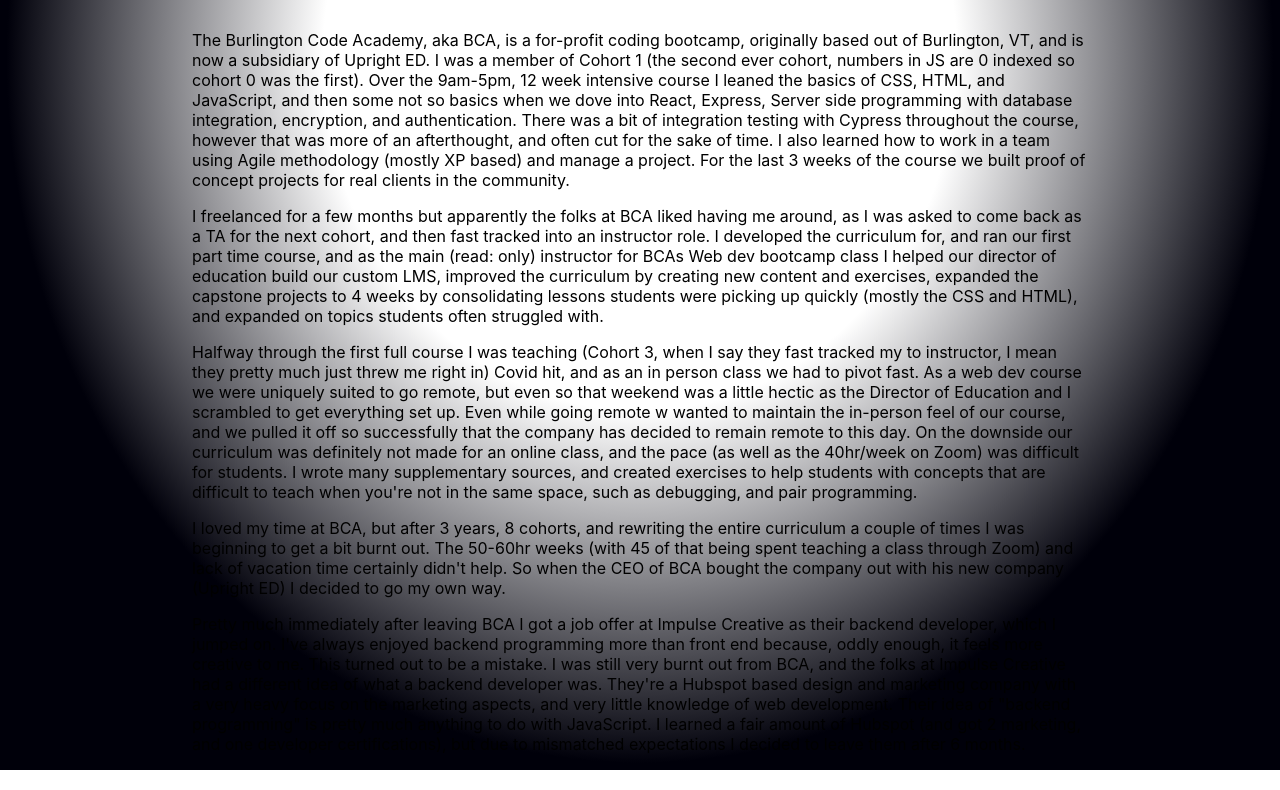
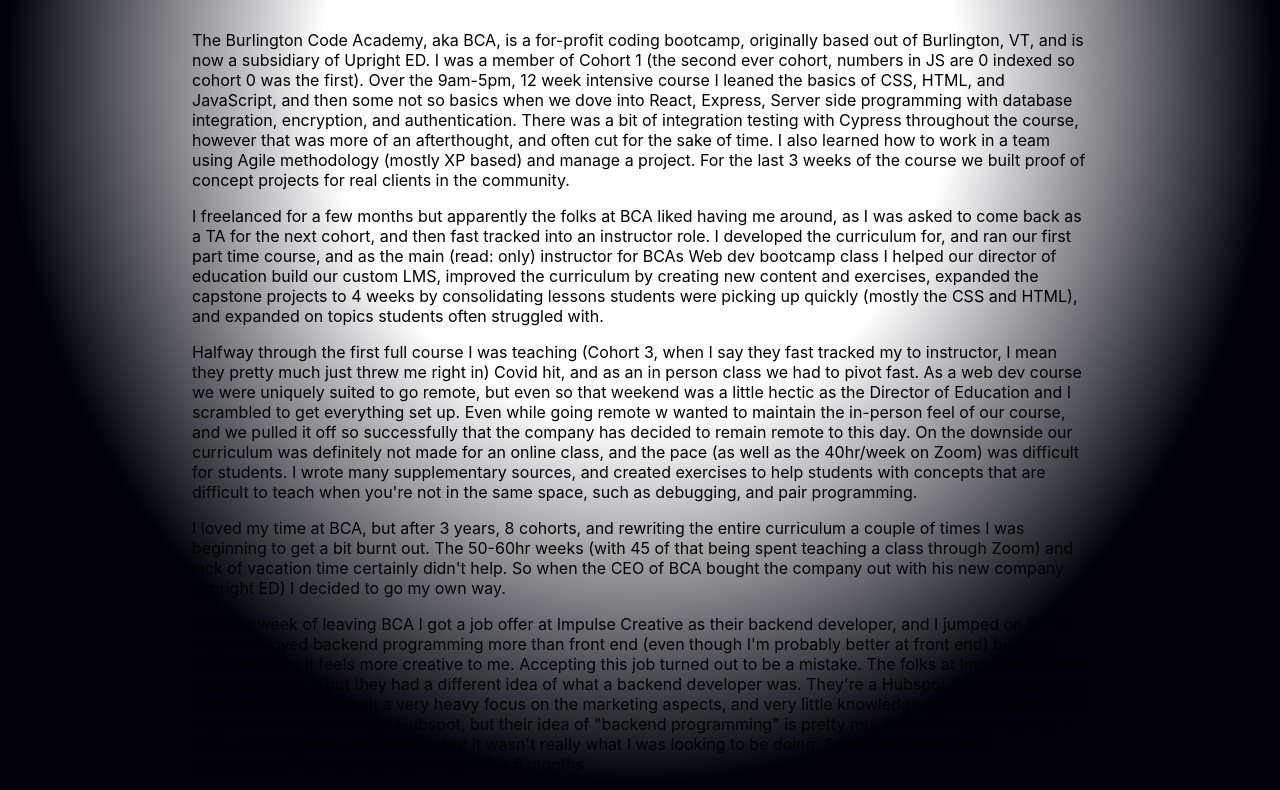
Before and after one commit to Habenzy/portfolio-site, a React (Create React App) app in the folder client/: page /about in a window 1280 px wide. Shown: the part 1064-1854 px from the top of the page. Built offline with nearby package versions, Linux system fonts and the light colour scheme.

Commit message:
bio edits

```diff
--- a/client/src/about/about.js
+++ b/client/src/about/about.js
@@ -87,15 +87,16 @@ export default function About(props) {
           concept projects for real clients in the community.
         </p>
         <p>
-          I freelanced for a few months but apparently the folks at BCA liked having me around, as I was asked to
-          come back as a TA for the next cohort, and then fast tracked into an
-          instructor role. I developed the curriculum for, and ran our first
-          part time course, and as the main (read: only) instructor for BCAs Web
-          dev bootcamp class I helped our director of education build our custom
-          LMS, improved the curriculum by creating new content and exercises,
-          expanded the capstone projects to 4 weeks by consolidating lessons
-          students were picking up quickly (mostly the CSS and HTML), and
-          expanded on topics students often struggled with.
+          I freelanced for a few months but apparently the folks at BCA liked
+          having me around, as I was asked to come back as a TA for the next
+          cohort, and then fast tracked into an instructor role. I developed the
+          curriculum for, and ran our first part time course, and as the main
+          (read: only) instructor for BCAs Web dev bootcamp class I helped our
+          director of education build our custom LMS, improved the curriculum by
+          creating new content and exercises, expanded the capstone projects to
+          4 weeks by consolidating lessons students were picking up quickly
+          (mostly the CSS and HTML), and expanded on topics students often
+          struggled with.
         </p>
         <p>
           Halfway through the first full course I was teaching (Cohort 3, when I
@@ -122,18 +123,19 @@ export default function About(props) {
           (Upright ED) I decided to go my own way.
         </p>
         <p>
-          Pretty much immediately after leaving BCA I got a job offer at Impulse
-          Creative as their backend developer, which I jumped on. I've always
-          enjoyed backend programming more than front end because, oddly enough,
-          it feels more creative to me. This turned out to be a mistake. I was
-          still very burnt out from BCA, and the folks at Impulse Creative had a
-          different idea of what a backend developer was. They're a Hubspot
-          based design and marketing company with a very heavy focus on the
-          marketing aspects, and very little knowledge of web development. Their
-          idea of "backend programming" is pretty much anything to do with
-          JavaScript. I learned a fair amount of Hubspot (and got 2 marketing,
-          and one developer certifications), but due to mismatched expectations
-          I decided to leave them after 6 months.
+          Within a week of leaving BCA I got a job offer at Impulse Creative as
+          their backend developer, and I jumped on it. I've always enjoyed
+          backend programming more than front end (even though I'm probably
+          better at front end) because, oddly enough, it feels more creative to
+          me. Accepting this job turned out to be a mistake. The folks at
+          Impulse Creative are great people, but they had a different idea of
+          what a backend developer was. They're a Hubspot based design and
+          marketing company with a very heavy focus on the marketing aspects,
+          and very little knowledge of web development. I learned a whole lot
+          about Hubspot, but their idea of "backend programming" is pretty much
+          anything JavaScript. It was a good learning experience, but it wasn't
+          really what I was looking to be doing. So due to mismatched
+          expectations I decided to leave them after 6 months.
         </p>
       </div>
     </div>
```
